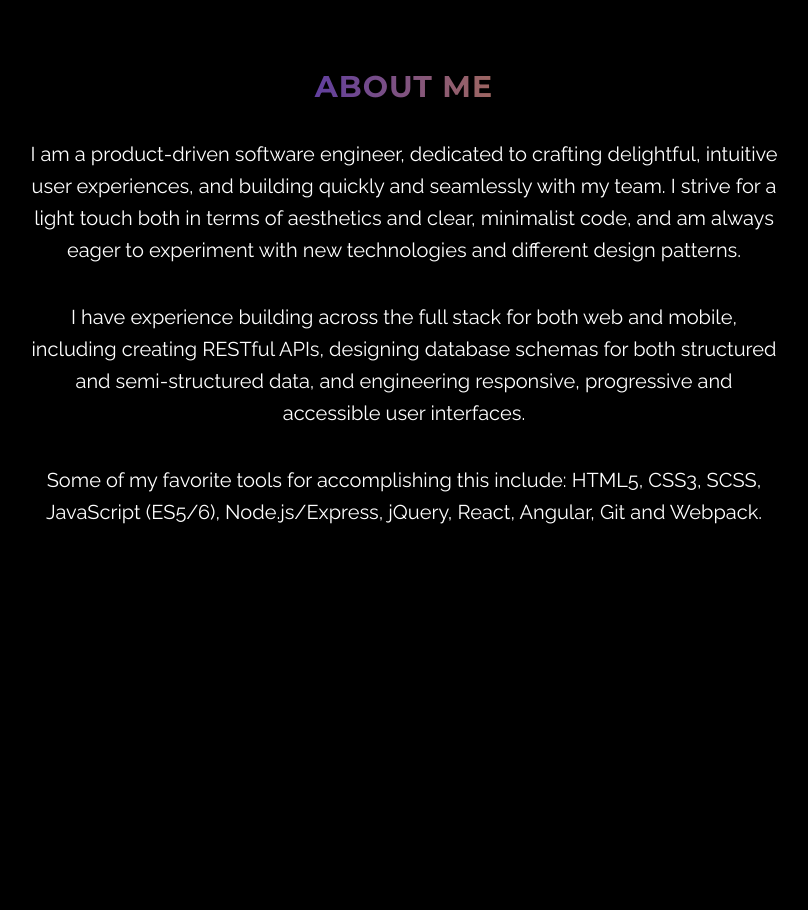
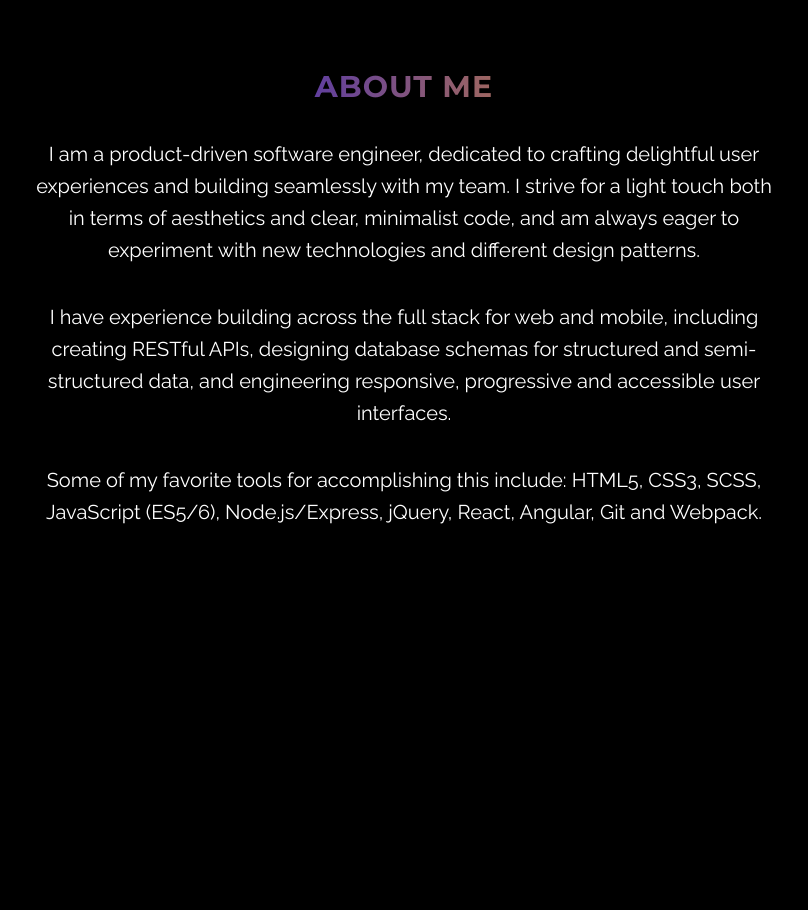
Before and after one commit to cehsu/cehsu.github.io, a website: page index.html in a window 1280 px wide. Shown: the part 980-1890 px from the top of the page, without its empty margins (236-1044 px from the left). Drawn offline with nearby package versions, Linux system fonts and the light colour scheme.

Commit message:
Update index.html

```diff
--- a/index.html
+++ b/index.html
@@ -90,8 +90,8 @@
         <div class="row">
             <div class="col-lg-8 col-lg-offset-2">
                 <h2 class="section-heading">About Me</h2>
-                <p>I am a product-driven software engineer, dedicated to crafting delightful, intuitive user experiences, and building quickly and seamlessly with my team. I strive for a light touch both in terms of aesthetics and clear, minimalist code, and am always eager to experiment with new technologies and different design patterns.</p>
-		<p>I have experience building across the full stack for both web and mobile, including creating RESTful APIs, designing database schemas for both structured and semi-structured data, and engineering responsive, progressive and accessible user interfaces.
+                <p>I am a product-driven software engineer, dedicated to crafting delightful user experiences and building seamlessly with my team. I strive for a light touch both in terms of aesthetics and clear, minimalist code, and am always eager to experiment with new technologies and different design patterns.</p>
+		<p>I have experience building across the full stack for web and mobile, including creating RESTful APIs, designing database schemas for structured and semi-structured data, and engineering responsive, progressive and accessible user interfaces.
                 <p>Some of my favorite tools for accomplishing this include: HTML5, CSS3, SCSS, JavaScript (ES5/6), Node.js/Express, jQuery, React, Angular, Git and Webpack.</p>
             </div>
         </div>
```
